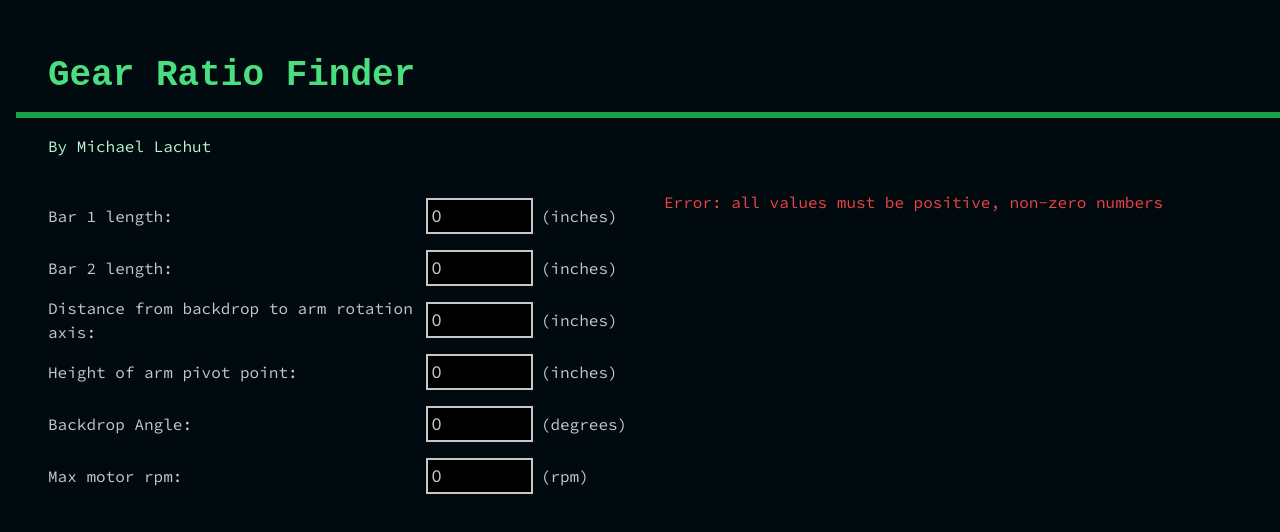
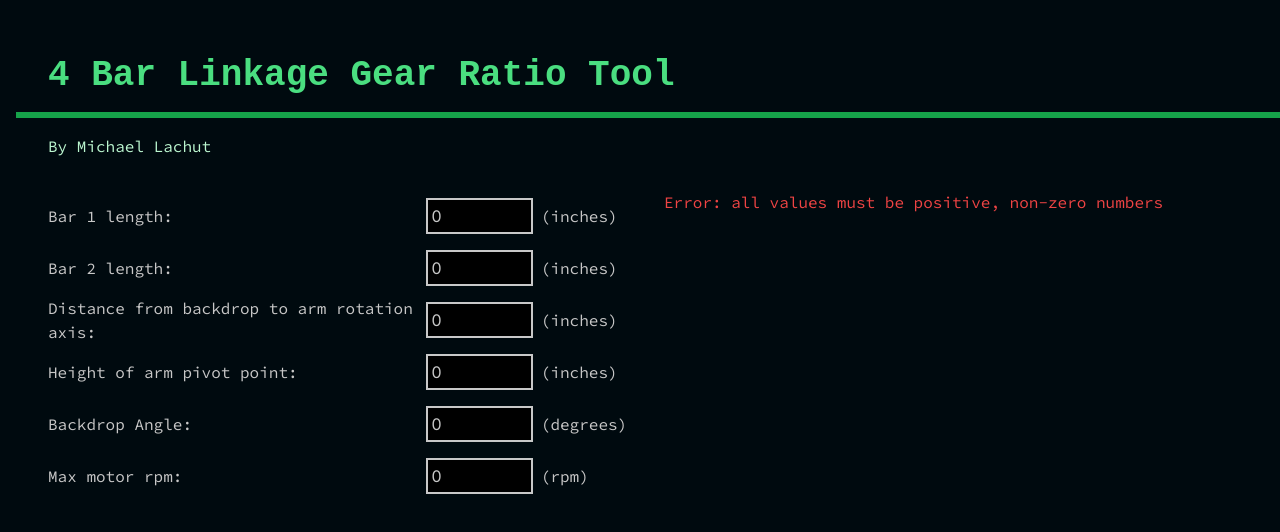
Before and after one commit to michaell4438/gear-ratio-finder, a Next.js app: page / in a window 1280 px wide. Shown: the top 532 px of the page. Built offline with nearby package versions, Linux system fonts and the light colour scheme.

Commit message:
changed title (i no like old one)

```diff
--- a/src/app/page.tsx
+++ b/src/app/page.tsx
@@ -27,7 +27,7 @@ export default function Home() {
   // @ts-ignore
   return (
       <main className={"flex h-full w-full flex-col justify-between pt-6 pb-12 overflow-x-hidden"}>
-        <DividedHeader title={"Gear Ratio Finder"} subtitle={"By Michael Lachut"}/>
+        <DividedHeader title={"4 Bar Linkage Gear Ratio Tool"} subtitle={"By Michael Lachut"}/>
         <div className={"md:grid md:grid-cols-2 ml-12 mt-8"}>
           <div className={"grid grid-cols-5"}>
             <p className={"my-auto col-span-3"}>Bar 1 length: </p>
```
